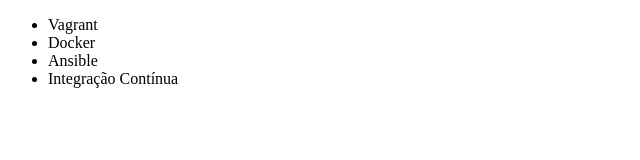
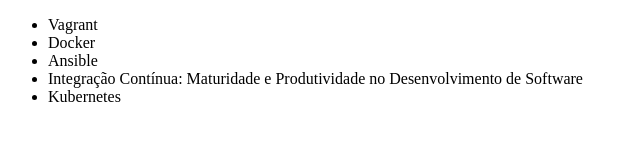
Before and after one commit to JonnySilva/alura-git, a plain HTML site: page index.html in a window 1280 px wide. Shown: the whole page, without its empty margins (0-640 px from the left). Drawn offline with Linux system fonts and the light colour scheme.

Commit message:
Adicionando curso de Kubernetes

```diff
--- a/index.html
+++ b/index.html
@@ -9,7 +9,8 @@
         <li>Vagrant</li>
         <li>Docker</li>
         <li>Ansible</li>
-        <li>Integração Contínua</li>
+        <li>Integração Contínua: Maturidade e Produtividade no Desenvolvimento de Software</li>
+		<li>Kubernetes</li>
     </ul>
 </body>
 </html>
```
